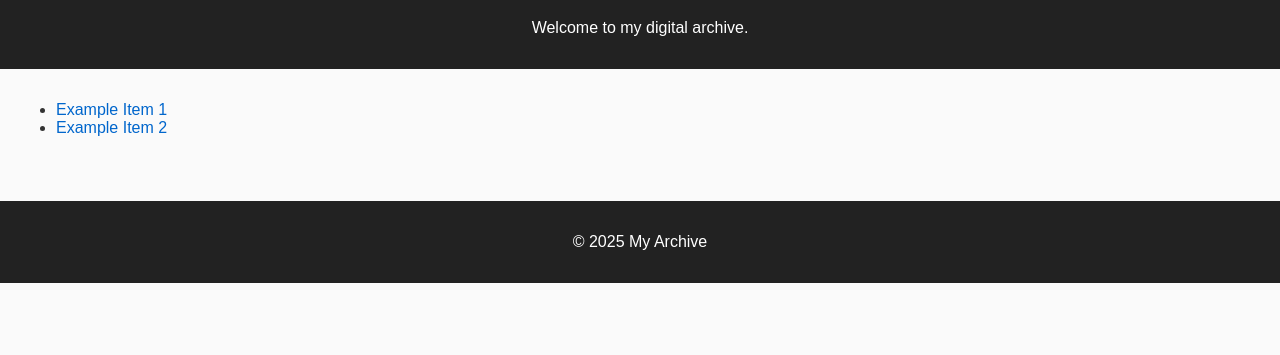
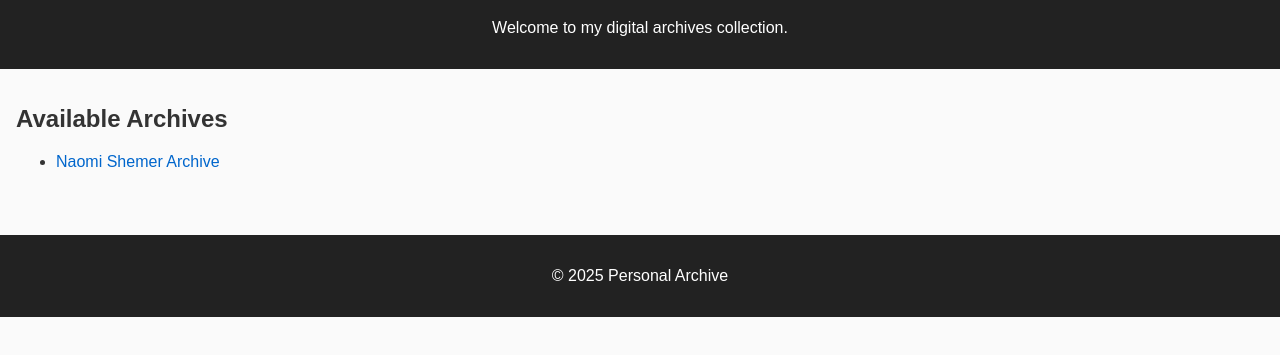
Before and after one commit to NSPC2025/personal-archive, a plain HTML site: page index.html in a window 1280 px wide. Shown: the part 77-432 px from the top of the page. Drawn offline with Linux system fonts and the light colour scheme.

Commit message:
Update index.html

```diff
--- a/index.html
+++ b/index.html
@@ -9,18 +9,19 @@
 <body>
 <header>
   <h1>Personal Archive</h1>
-  <p>Welcome to my digital archive.</p>
+  <p>Welcome to my digital archives collection.</p>
 </header>
 
 <main>
+  <h2>Available Archives</h2>
   <ul>
-    <li><a href="pages/item1.html">Example Item 1</a></li>
-    <li><a href="pages/item2.html">Example Item 2</a></li>
+    <li><a href="naomi-shemer/index.html">Naomi Shemer Archive</a></li>
+    <!-- בעתיד אפשר להוסיף כאן ארכיונים נוספים -->
   </ul>
 </main>
 
 <footer>
-  <p>&copy; 2025 My Archive</p>
+  <p>&copy; 2025 Personal Archive</p>
 </footer>
 </body>
 </html>
```
